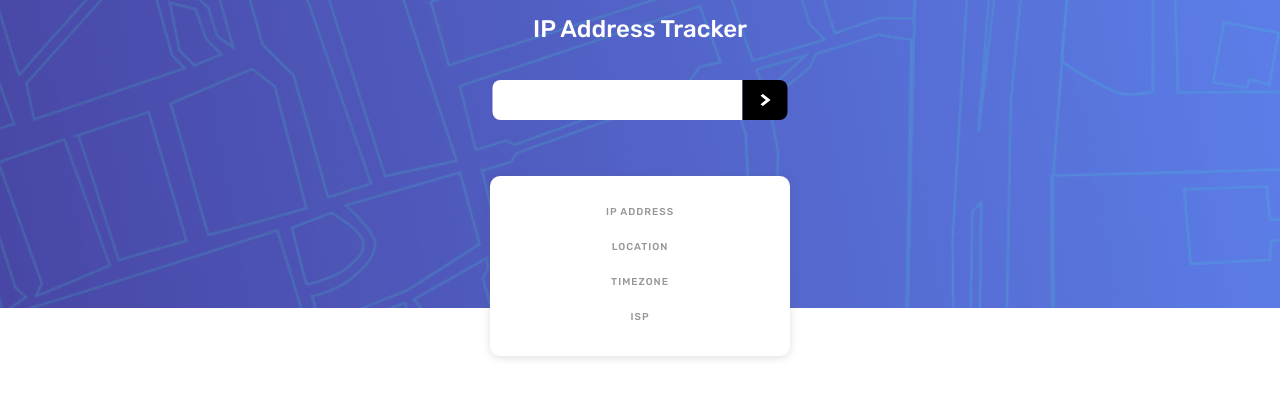
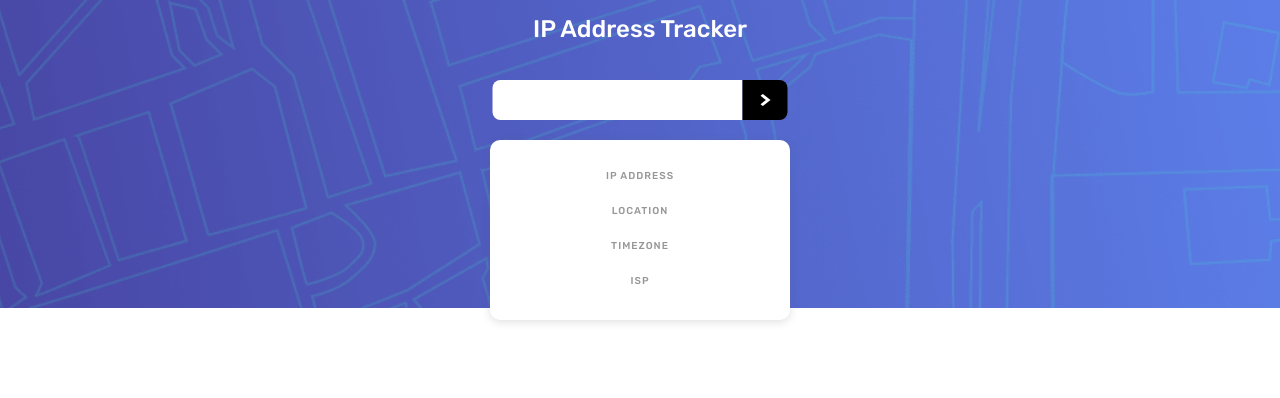
Before and after one commit to nithinmanoj10/Find-IP-Address, a plain HTML site: page index.html in a window 1280 px wide. Drawn offline with nearby package versions, Linux system fonts and the light colour scheme; no server answers.

Commit message:
info card fix
Info card doesn't move up when screen height decreases

```diff
--- a/sass/layout/_infoCard.scss
+++ b/sass/layout/_infoCard.scss
@@ -1,6 +1,6 @@
 .info-card {
   position: absolute;
-  top: 22vh;
+  top: 140px;
   left: 50%;
   z-index: 10;
   transform: translateX(-50%);
```
Also changed, not shown: css/style.css, 1 other file.
